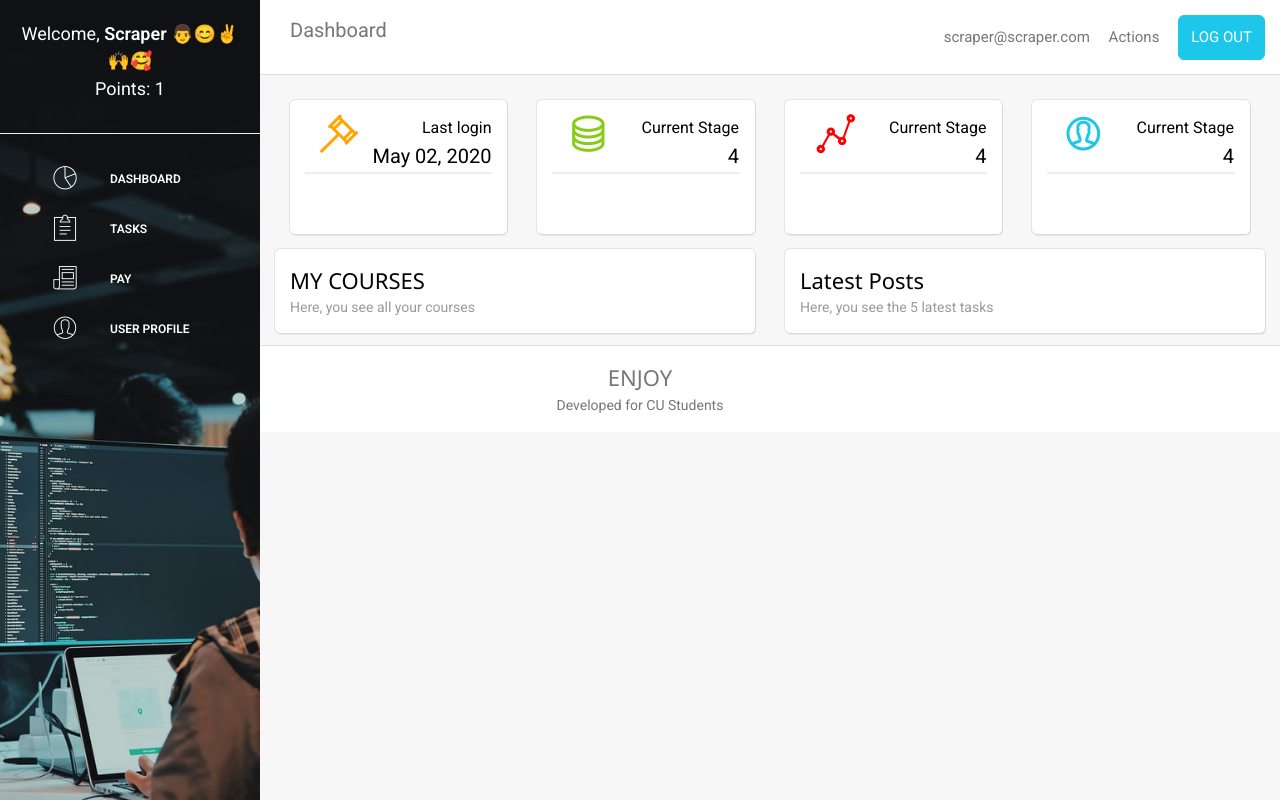
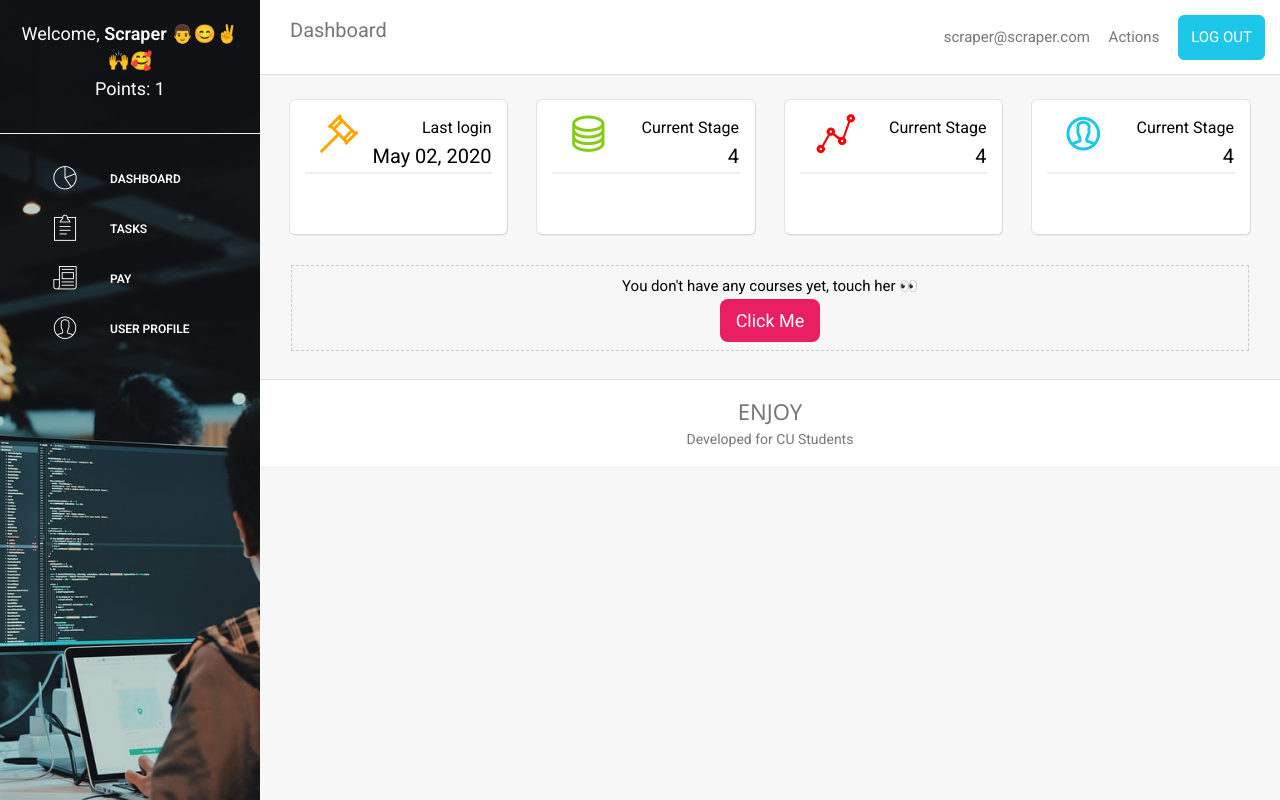
Before and after one commit to NerdPraise/MoodleScraperDjango, a Django app: page /student in a window 1280 px wide. Run offline with Django 3.2, Linux system fonts and the light colour scheme; a user stored in the database is signed in; data comes from the database, SQL or seed files in the repository; both versions use the stored data as it was after the commit; some libraries are stand-ins or nearby versions.

Commit message:
Added course modal

```diff
--- a/scraper/static/css/style.css
+++ b/scraper/static/css/style.css
@@ -90,6 +90,7 @@ a i {
     background-size: cover;
     padding-top: 10px;
     transition: 0.5s;
+    z-index: 10;
 }
 
 .blurbs {
@@ -156,11 +157,12 @@ h4 {
 }
 
 .footer {
-    margin: 12px 0 0 0;
+    margin: 12px auto 0 ;
+    width: 100%;
+    background-color: white;
+    bottom: 0;
+    position: relative;
     text-align: center;
-    background-color: white;
-    width: 100%;
-    bottom: 0;
     padding: 15px 0;
     font-size: 14px;
     color: #777777;
--- a/templates/scraper/student.html
+++ b/templates/scraper/student.html
@@ -24,6 +24,7 @@
 
     <div class="main" id="main">
         <!-- NAV BAR -->
+
         <div class="navbar">
             <div class="row navelem">
                 <div class="navtext quarter">Dashboard</div>
@@ -49,7 +50,8 @@
                             <div class="row" style="padding-bottom: 25px;">
                                 <div class="md12">
                                     <div class="icon quarter"><i class="pe-7s-hammer"
-                                            style="color:orange; font-size: 40px; font-weight: 700;"></i></div>
+                                            style="color:orange; font-size: 40px; font-weight: 700;"></i>
+                                    </div>
                                     <div class="blb-text rest">
                                         <p style="font-size: 16px;">Last login</p>
                                         <p class="blurb-num">{{last_login}}</p>
@@ -80,7 +82,8 @@
                             <div class="row" style="padding-bottom: 25px;">
                                 <div class="md12">
                                     <div class="icon quarter"><i class="pe-7s-graph1"
-                                            style="color:red; font-size: 40px; font-weight: 700;"></i></div>
+                                            style="color:red; font-size: 40px; font-weight: 700;"></i>
+                                    </div>
                                     <div class="blb-text rest">
                                         <p style="font-size: 16px;">Current Stage</p>
                                         <p class="blurb-num">4</p>
@@ -106,21 +109,25 @@
                             </div>
                         </div>
                     </div>
+
                 </div>
             </div>
 
 
 
+
             <!-- BODY BLURBS TWO -->
+
                 {%if course_name%}
                 <div>
                     {%if error%}
                     <p class="w3-text-red">{{error}}</p>
                     {%endif%}
                     <p class="w3-text-pink">Just went to {{course_name}} 😊</p>
+                </div>
                 {%endif%}
-            </div>
             <div class="pstsk row">
+                {%if course_one%}
                 <div class="row">
                     <div class="half pd-l20">
                         <div class="blurbs">
@@ -187,23 +194,36 @@
                         </div>
                     </div>
                 </div>
+                {%endif%}
+                {%if not course_one or not course_two%}
+                <div class="w3-center w3-margin jagged w3-padding  ">
+                    <p>You don't have any courses yet, touch her 👀<i class="fa fa-long-arrow-down  w3-text-pink"></i></p>
+                    <button onclick="document.getElementById('id01').style.display='block'"
+                        class="w3-button w3-pink w3-round-large w3-large">Click Me</button>
                 </div>
+                {%endif%}
             </div>
 
+        </div>
+
+
         {%if course_one or course_two %}
-        <div class="w3-center  w3-margin-top" >
+        <div class="w3-center  w3-margin-top">
             <form action="{% url 'all_course'%}" method="POST" id="post-form">
                 {%csrf_token%}
                 <input type="checkbox" id="check" name="check-quiz" class="w3-check"> Check (Quizzes /
                 Assignment)<br>
-                <div {%if not user.userprofile.paid %}class="tooltip"{%endif%}>
-                    <input class="w3-button  w3-card"  value="Record all" type="submit" {%if not user.userprofile.paid%} disabled
-                        {%endif%}>
-                    <span class="tooltiptext" {%if user.userprofile.paid %} style="display: none;"{%endif%}>Pay to unlock</span>
+                <div {%if not user.userprofile.paid %}class="tooltip" {%endif%}>
+                    <input class="w3-button  w3-card" value="Record all" type="submit" {%if not user.userprofile.paid%}
+                        disabled {%endif%}>
+                    <span class="tooltiptext" {%if user.userprofile.paid %} style="display: none;" {%endif%}>Pay to
+                        unlock</span>
                 </div>
             </form>
         </div>
         {%endif%}
+
+
 
 
         <div id="id01" class="w3-modal modal" style="overflow: auto;">
@@ -217,7 +237,7 @@
                 <div class="payment w3-row-padding w3-center w3-padding" style="display: none;">
 
                     <div class="w3-half">
-                        <div class="w3-card w3-container" style="height:350px" >
+                        <div class="w3-card w3-container" style="height:350px">
                             <h3>BASIC</h3><br>
                             <i class="fa fa-css3 w3-margin-bottom w3-text-theme" style="font-size:70px"></i>
                             <button class="btn blue" onclick="location.href='/student/pay/1'" type="submit">Buy Basic
@@ -242,16 +262,8 @@
                             </ul>
                         </div>
                     </div>
-
-                    <div>
-                    </div>
-                    <div>
-                    </div>
                 </div>
                 <div class="w3-clear"></div>
-
-
-
                 <div class="w3-container w3-padding-16" style="bottom:0; position:absolute;">
                     <button class="close" type="button" class="w3-button w3-light-grey">Cancel</button>
                 </div>
@@ -260,15 +272,13 @@
 
 
 
-
         <div class="footer">
             <h4>ENJOY</h4>
             <p>Developed for CU Students</a></p>
         </div>
-    </div>
 
 
-
+    </div>
 
 </body>
 
```
Also changed, not shown: 15ck02903-EEE528.txt (added, +8 -0 lines), db.sqlite3. Lines whose indentation alone changed are shown as unchanged.
